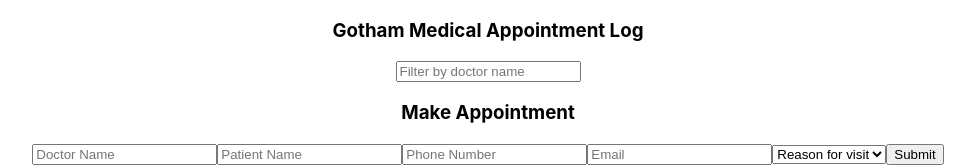
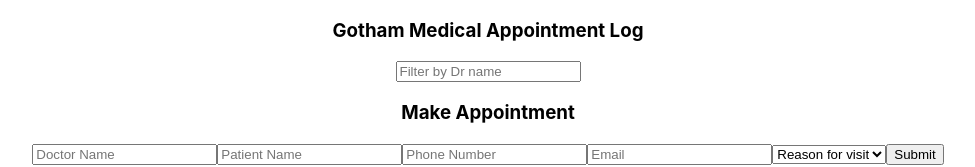
Before and after one commit to ojones311/cedar-takehome, a React (Create React App) app in the folder client/: page / in a window 1280 px wide. Shown: the top 167 px of the page, without its empty margins (152-1127 px from the left). Built offline with nearby package versions, Linux system fonts and the light colour scheme.

Commit message:
search filter stsrt

```diff
--- a/client/src/Components/AppointmentCard.jsx
+++ b/client/src/Components/AppointmentCard.jsx
@@ -30,6 +30,7 @@
             deleted: false
         }
         updateAppointment(editedAppointment, editedAppointment.id)
+        setAllowEdit(!allowEdit)
     }
 
     const deleteAppointmentCard = (id) => {
--- a/client/src/Components/Dashboard.jsx
+++ b/client/src/Components/Dashboard.jsx
@@ -1,13 +1,31 @@
-import React from 'react'
+import React,{useEffect, useState} from 'react'
 import SearchFilter from './SearchFilter'
 import AppointmentCard from './AppointmentCard'
 
 const Dashboard = ({appointments, setAppointments}) => {
 
+    const [input, setInput] = useState('')
+    const [filteredAppts, setFilteredAppts] = useState(appointments)
+
+    const filterAppointments = (input) => {
+        let filteredList = appointments.filter((card) => {
+            return card.doctorName.toLowerCase().includes(input)
+        })
+        setInput(input)
+        console.log(filteredList)
+        if(filteredAppts.length < 1){
+        }
+        setFilteredAppts(filteredList)
+    }
+
+    // useEffect(() => {
+    //     filterAppointments(appointments)
+    // },[])
     return (
         <div className='main-body'>
-            <SearchFilter />
-            {appointments && appointments.filter(elem => !elem.deleted).map((card) => (
+            <SearchFilter input={input} onChange={filterAppointments}/>
+
+            {filteredAppts && filteredAppts.filter(elem => !elem.deleted).map((card) => (
                 <>
                     <AppointmentCard
                         setAppointments={setAppointments}
--- a/client/src/Components/SearchFilter.jsx
+++ b/client/src/Components/SearchFilter.jsx
@@ -1,9 +1,15 @@
 import React from 'react'
 
-const SearchFilter = () => {
+const SearchFilter = ({input:keyword, onChange:setKeyword}) => {
     return (
-        <div>
-            <input type='text' placeholder={'Filter by doctor name'}/>
+        <div className='search-filter'>
+            <input
+                id='input'
+                type='text'
+                placeholder={'Filter by Dr name'}
+                value={keyword}
+                onChange={(e) => setKeyword(e.target.value)}
+            />
         </div>
     )
 }
```
